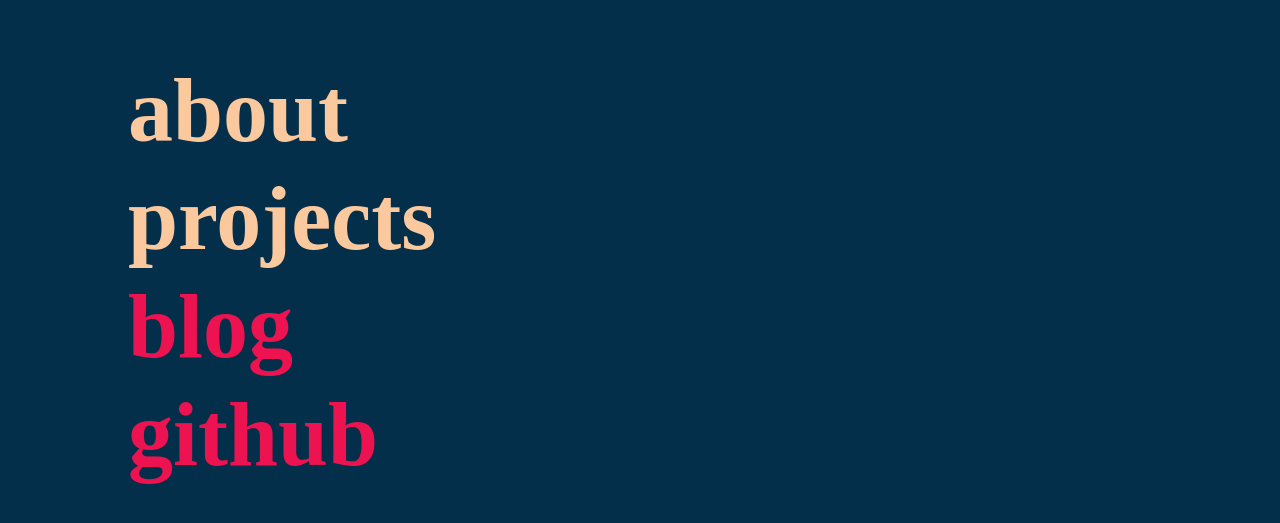
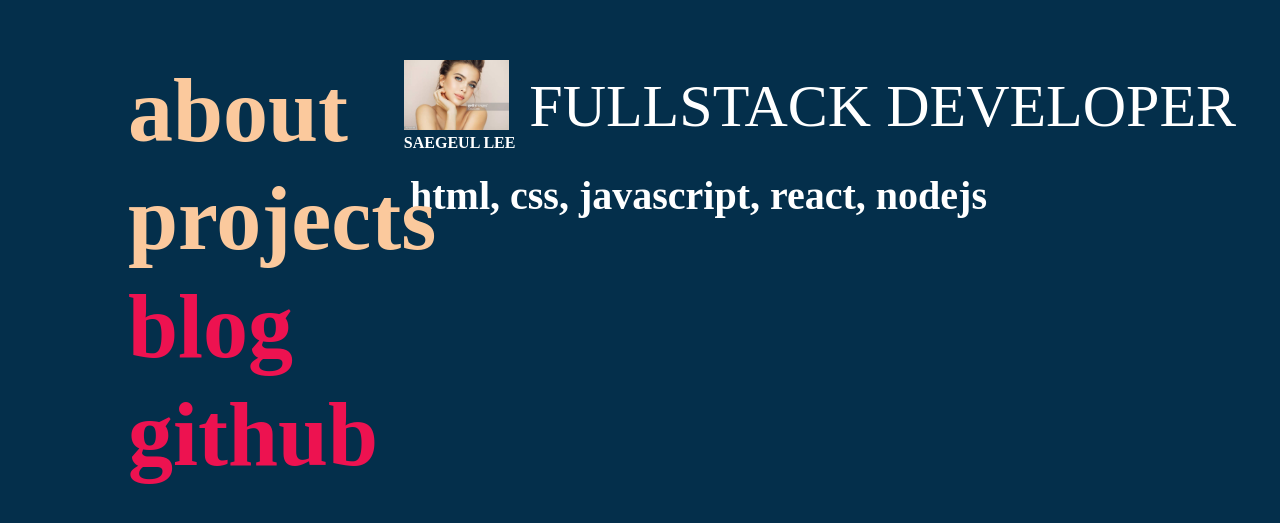
Before and after one commit to saegeullee/portfolio, a React (Create React App) app: page / in a window 1280 px wide. Shown: the part 141-664 px from the top of the page. Built offline with nearby package versions, Linux system fonts and the light colour scheme.

Commit message:
Implemented about section v1

```diff
--- /dev/null
+++ b/src/components/About/About.js
@@ -0,0 +1,35 @@
+import React from "react"
+import classes from "./About.module.scss"
+import woman from "../../image/woman.jpg"
+
+const about = props => (
+
+    <div className={classes["about"]}>
+        <div className={classes["about__profile"]}>
+            <div className={classes["about__profile-top"]}>
+
+                <div className={classes["about__profile-user"]}>
+                    <img src={woman} className={classes["about__profile-img"]}>
+
+                    </img>
+                    <div className={classes["about__profile-name"]}>
+                        SAEGEUL LEE
+                    </div>
+                </div>
+                <div className={classes["about__position"]}>
+
+                    FULLSTACK DEVELOPER
+                </div>
+
+            </div>
+
+            <div className={classes["about__profile-bottom"]}>
+                html, css, javascript, react, nodejs
+            </div>
+        </div>
+
+    </div>
+
+)
+
+export default about
--- /dev/null
+++ b/src/components/About/About.module.scss
@@ -0,0 +1,48 @@
+.about {
+    width:100%;
+    max-width: 900px;
+    height: auto;
+    color: white;
+
+    position: absolute;
+    top: 50%;
+    left: 50%;
+    transform: translate(-30%, -100%);
+
+    &__profile {
+        padding : 20px;
+    }
+
+    &__profile-top {
+        display: flex;
+        justify-content: space-evenly;
+        align-items: center;
+    }
+
+    &__profile-user {
+
+
+    }
+
+    &__profile-img {
+        width : auto;
+        height :70px;
+    }
+
+    &__profile-name {
+        font-size: 220x;
+        text-align: center;
+        font-weight: bold;
+    }
+
+    &__position {
+        font-size: 60px;
+    }
+
+    &__profile-bottom {
+        font-size: 40px;
+        padding: 20px;
+        font-weight: bold;
+    }
+
+}
--- a/src/components/Layout/Layout.js
+++ b/src/components/Layout/Layout.js
@@ -2,29 +2,39 @@
 import classes from "./Layout.module.scss"
 import Main from "../main/main"
 import Projects from "../Projects/Projects"
+import About from "../About/About"
 
 class Layout extends Component {
 
     state = {
-        displayProjects : false
+        displayProjects : false,
+        displayAbout : true
     }
 
     displayProjectsHandler = () =>{
-        this.setState(prevState => ({displayProjects : !prevState.displayProjects}))
+        this.setState({displayProjects : true, displayAbout : false})
+    }
+
+    displayAboutHandler = () => {
+        this.setState({displayProjects : false, displayAbout:true})
     }
 
     render() {
 
-        let projects = ""
+        let projects, about = ""
         if(this.state.displayProjects) { projects = <Projects />}
+        if(this.state.displayAbout) { about = <About />}
 
         return(
             <div className={classes["Layout"]}>
                 <div>
-                    <Main projectDisplayed={this.displayProjectsHandler}/>
+                    <Main
+                        aboutDisplayed={this.displayAboutHandler}
+                        projectDisplayed={this.displayProjectsHandler}/>
                 </div>
                 <div>
                     {projects}
+                    {about}
                 </div>
             </div>
         )
--- a/src/components/Layout/Layout.module.scss
+++ b/src/components/Layout/Layout.module.scss
@@ -1,4 +1,3 @@
 .Layout {
-    display: flex;
-    justify-content: space-between;
+
 }
--- a/src/components/Projects/Projects.module.scss
+++ b/src/components/Projects/Projects.module.scss
@@ -1,9 +1,7 @@
 @import "../Animation//animation.scss";
 
 .projects {
-    margin-top: 50px;
     flex-wrap: wrap;
-    margin-right: 200px;
     display:flex;
     justify-content: space-evenly;
     padding:20px;
@@ -11,7 +9,12 @@
     max-width: 900px;
     height: 800px;
 
-    animation-name: moveInLeft;
-    animation-duration: 1s;
-    animation-timing-function: ease-out;
+    // animation-name: moveInLeft;
+    // animation-duration: 1s;
+    // animation-timing-function: ease-out;
+
+    position: absolute;
+    top: 50%;
+    left: 50%;
+    transform: translate(-30%, -50%);
 }
--- a/src/components/Text/Text.js
+++ b/src/components/Text/Text.js
@@ -5,7 +5,7 @@
 
     return(
         <div
-            onClick={props.projectDisplayed}
+            onClick={props.projectDisplayed ? props.projectDisplayed : props.aboutDisplayed}
             className={classes["text-item"]}>
                 <span
                     className={classes["text-item__text"]}>
--- a/src/components/main/main.js
+++ b/src/components/main/main.js
@@ -12,7 +12,7 @@
     render() {
         return(
             <div className={classes["main"]}>
-                <Text>about</Text>
+                <Text aboutDisplayed={this.props.aboutDisplayed}>about</Text>
                 <Text projectDisplayed={this.props.projectDisplayed}>projects</Text>
                 <Link target="blog">blog</Link>
                 <Link target="github">github</Link>
```
Also changed, not shown: src/image/woman.jpg (added).
